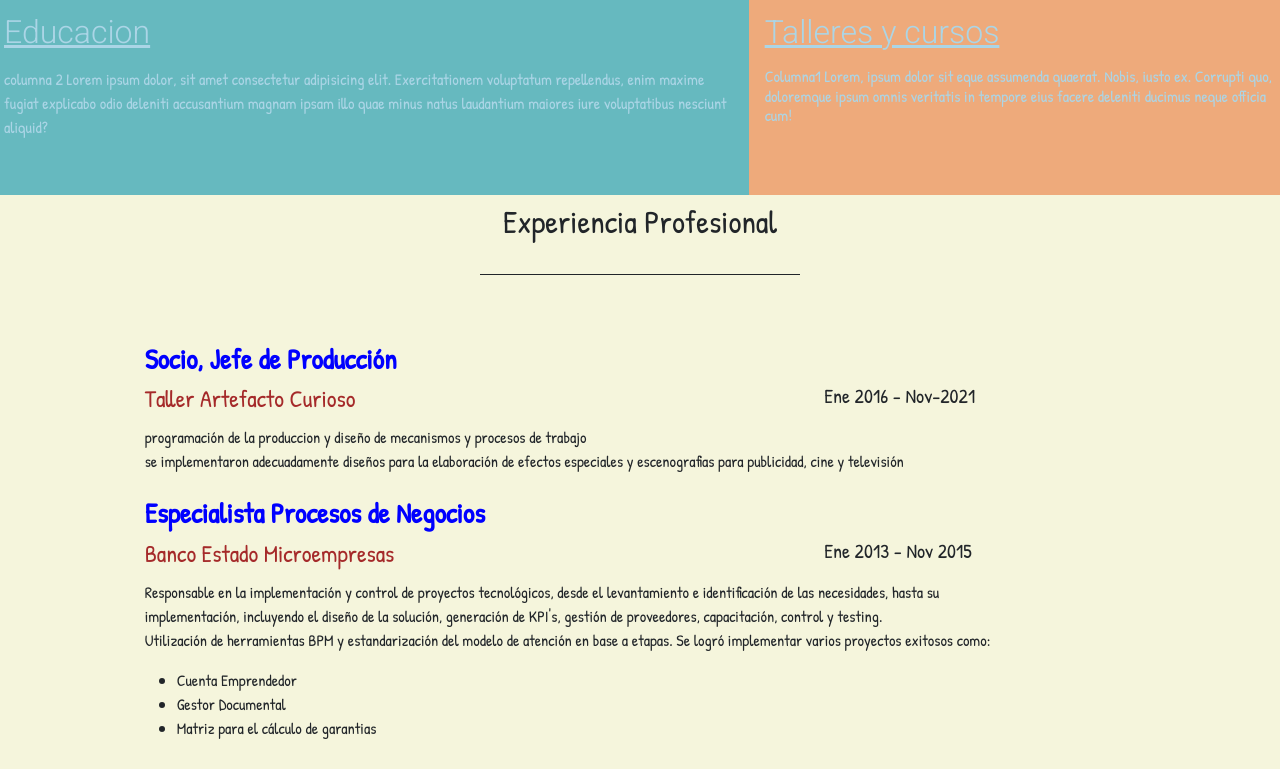
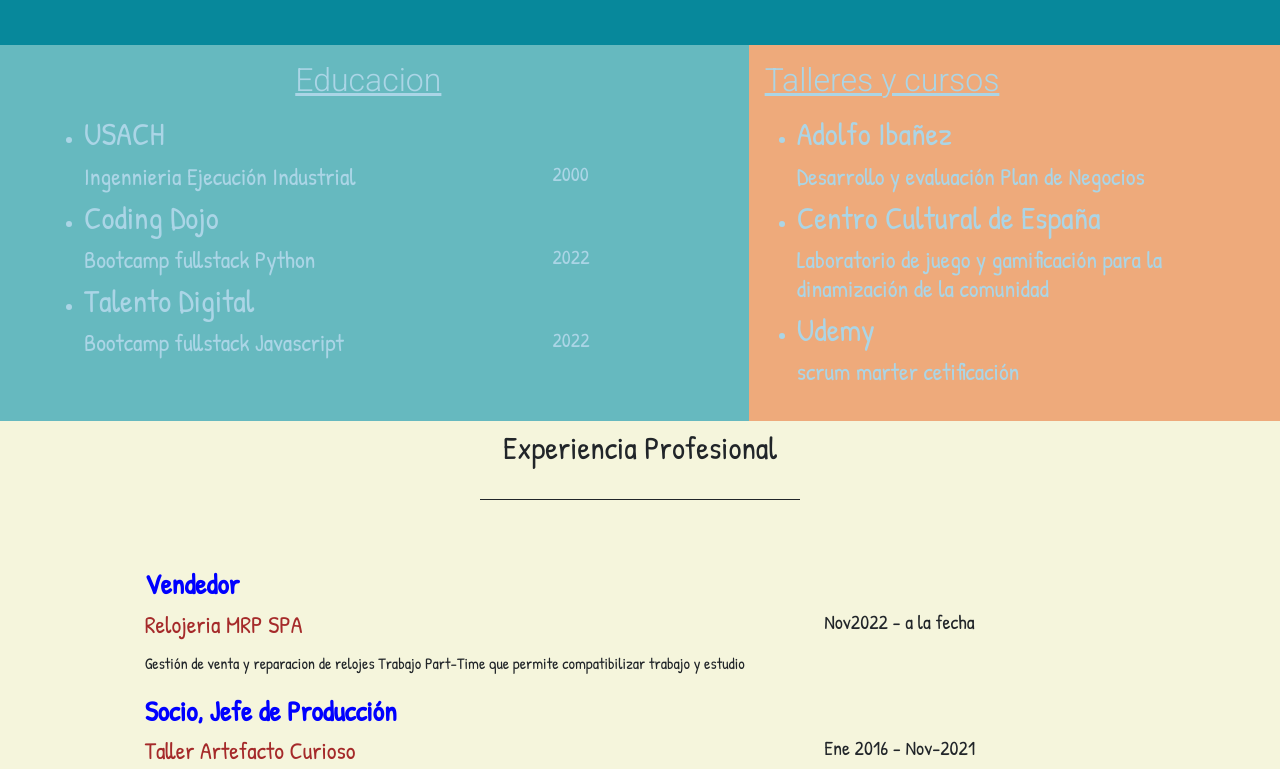
Before and after one commit to JoaCifu/curriculum, a plain HTML site: page index.html in a window 1280 px wide. Shown: the part 794-1563 px from the top of the page. Drawn offline with nearby package versions, Linux system fonts and the light colour scheme.

Commit message:
modificacion de textos

```diff
--- a/index.html
+++ b/index.html
@@ -44,7 +44,7 @@
         </div>
       </nav>
 
-<header id="Presentacion" class="row pt-5">
+<header id="Presentacion" class="row py-5 ">
     <div class="col-12 col-md-3 text-center" id="fotoJoa">
       <img src="./assets/img/fotocurri1-02.jpeg" alt="foto de perfil" class=" p-5">
     </div>
@@ -60,8 +60,8 @@
    de KPI's y control de incidencias.
    ahora reconvertido digital a traves de 2 bootcamps busco desempeñarme como desarrollador fullstack javascript/phyton,
    tengo mucho interes en seguir aprendiendo y perfeccionandome en el área de la programación y proyectar mi carrera
-   al ambito tecnológico.
-   me caracterizo por ser una persona analitica y perseverante, con facilidad e interes en estar siempre aprendiendo
+   al ambito tecnológico desarrollando aplicaciones web. </h6>
+          <h6>Me caracterizo por ser una persona analitica y perseverante, con facilidad e interes en estar siempre aprendiendo
    con facilidad de comunicacion para trabajar en equipos multidisciplinarios y con un interés natural por definir procesos y buscar
     las mejores formas de optimizar y usar adecuadamente los recursos disponibles asi como  facilidad en diagramar y
     esquematizar de forma simple temas complejos. valoro la cooperación, la sensibilidad y la
@@ -126,15 +126,37 @@
 
 <section id="Estudios">
     <div class="row">
-      <div id="educacion" class="col-12 col-md-7 p-3">
-        <h2 class="titulo1 pb-2" >Educacion</h2>
-        <p>columna 2 Lorem ipsum dolor, sit amet consectetur adipisicing elit. Exercitationem voluptatum repellendus, enim maxime fugiat explicabo odio deleniti accusantium magnam ipsam illo quae minus natus laudantium maiores iure voluptatibus nesciunt aliquid?</p>
+      <div id="educacion" class="col-12 col-md-7 px-5 py-3">
+        <h2 class="titulo1 text-center">Educacion</h2>
+        <ul class="m-3">
+          <li ><h2>USACH</h2></li>
+          <div class="row">
+            <h4 class="col-9">Ingennieria Ejecución Industrial</h4>
+             <h5 class="col-3">2000</h5>
+          </div>
+          <li><h2>Coding Dojo</h2></li>
+          <div class="row">
+            <h4 class="col-9">Bootcamp fullstack Python</h4>
+            <h5 class="col-3">2022</h5>
+          </div>
+            <li><h2>Talento Digital</h2></li>
+          <div class="row">
+            <h4 class="col-9">Bootcamp fullstack Javascript</h4>
+            <h5 class="col-3">2022</h5>
+          </div>
+        </ul>
         <br>
       </div>
       <div id="talleresYCursos" class="col-12 col-md-5 p-3">
         <h2 class="titulo1 pb-2" >Talleres y cursos</h2>
-        <h6>Columna1 Lorem, ipsum dolor sit eque assumenda quaerat. Nobis, iusto ex. Corrupti quo, doloremque ipsum omnis veritatis in tempore eius facere deleniti ducimus neque officia cum!</h6>
-          <br>
+        <ul>
+          <li><h2>Adolfo Ibañez</h2></li>
+          <h4>Desarrollo y evaluación Plan de Negocios</h4>
+          <li><h2>Centro Cultural de España</h2></li>
+          <h4>Laboratorio de juego y gamificación para la dinamización de la comunidad</h4>
+          <li><h2>Udemy</h2></li>
+          <h4>scrum marter cetificación</h4>
+        </ul>
       </div>
     </div>
 </section>
@@ -146,6 +168,18 @@
     <div class="d-none d-md-inline col-md-1"></div>
 
     <div class="col-11 col-md-9 px-5 py-3">
+
+      <article class="pt-1">
+        <h3 class="cargo fw-bold">Vendedor</h3>
+          <div class="empresaFecha row">
+              <h4 class="empresa col-9 ">Relojeria MRP SPA</h4>
+              <h5 class="fecha col-3 text-right">Nov2022 - a la fecha</h5>
+          </div>
+        <p class="pt-1">Gestión de venta y reparacion de relojes
+          Trabajo Part-Time que permite compatibilizar trabajo y estudio
+        </p>
+      </article>
+
       <article class="pt-1">
         <h3 class="cargo fw-bold">Socio, Jefe de Producción</h3>
           <div class="empresaFecha row">
@@ -256,10 +290,10 @@
           <h5>Developer</h5>
         </div>
         <div class="col-12 col-sm-6">
-            <a href="">
+            <a href="https://github.com/JoaCifu">
               <i class="fa-brands fa-square-github fa-3x mx-2"></i>
             </a>
-            <a href="#">
+            <a href="https://www.linkedin.com/in/joaquin-cifuentes-bb883548/">
               <i class="fa-brands fa-linkedin fa-3x mx-2"></i>
             </a>
         </div>
```
